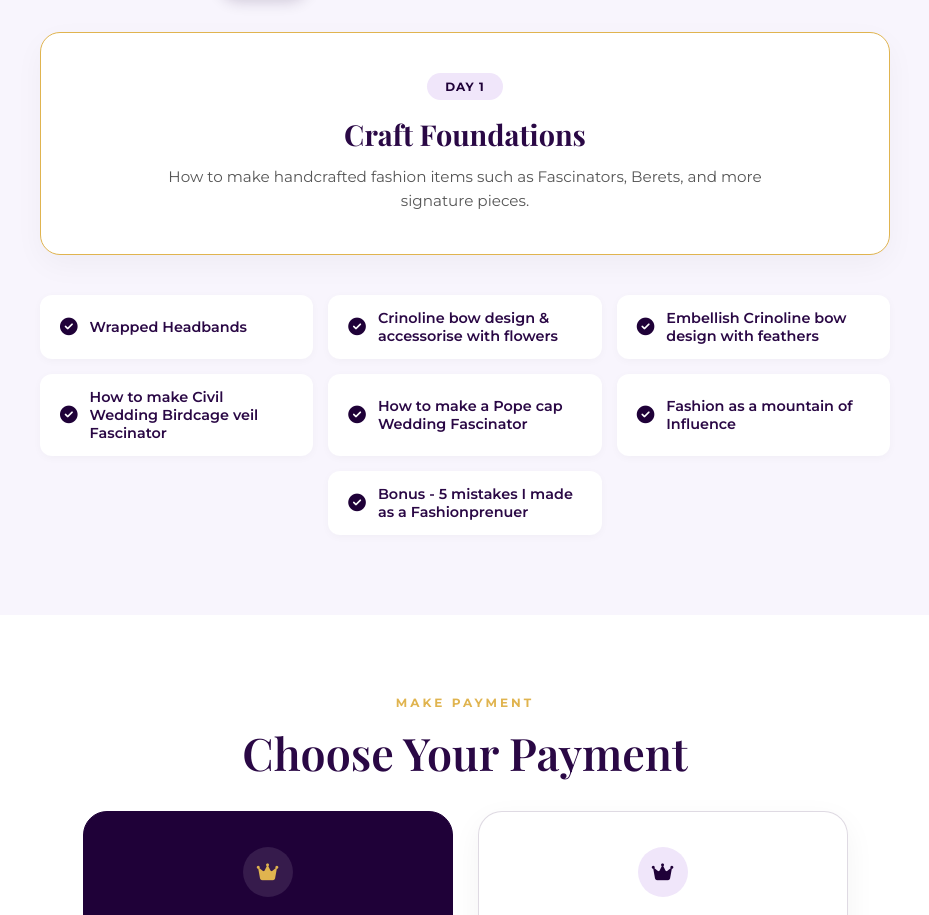
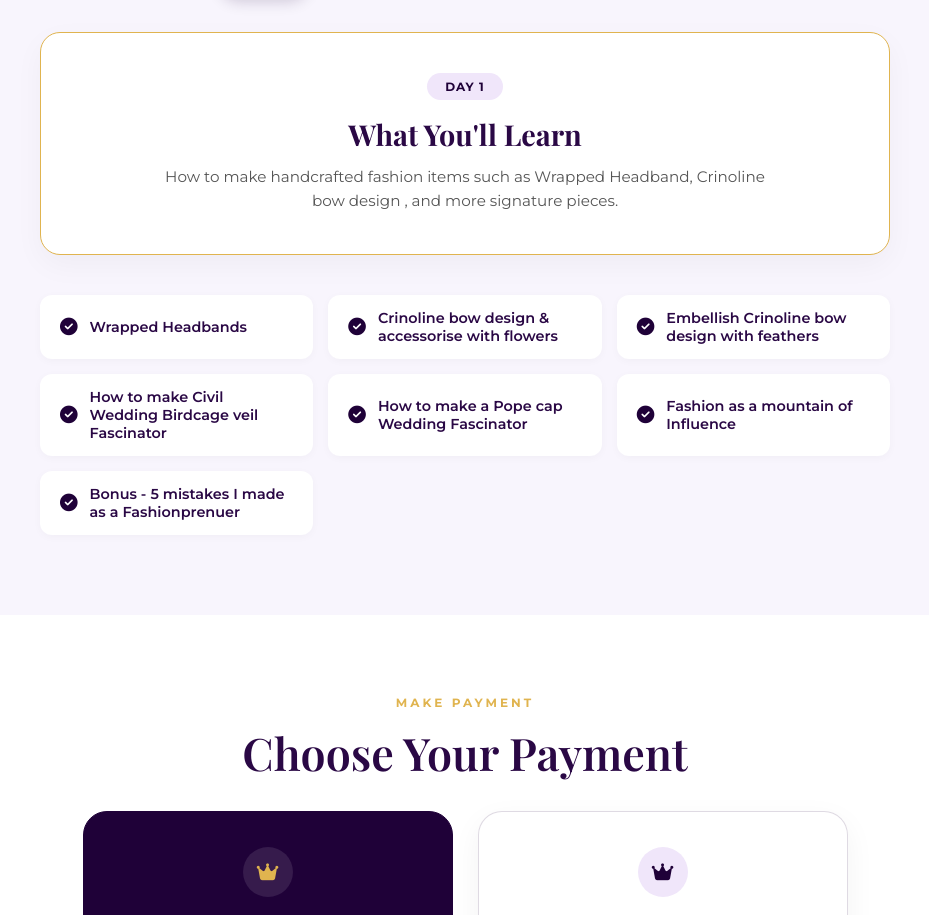
Before and after one commit to davidalade52-create/inner-beauty-palace, a website: page Frontend/index.html in a window 1280 px wide. Shown: the part 1347-2262 px from the top of the page, without its empty margins (175-1104 px from the left). Drawn offline with nearby package versions, Linux system fonts and the light colour scheme; a web font is replaced by a local one.

Commit message:
Update HTML copy

```diff
--- a/Frontend/index.html
+++ b/Frontend/index.html
@@ -73,9 +73,9 @@
 
             <div class="day-card">
                 <span class="day-badge" id="cardDayBadge">DAY 1</span>
-                <h3 class="card-day-title" id="cardDayTitle">Craft Foundations</h3>
+                <h3 class="card-day-title" id="cardDayTitle">What You'll Learn</h3>
                 <p class="card-day-desc" id="cardDayDesc">
-                    How to make handcrafted fashion items such as Fascinators, Berets, and more signature pieces.
+                    How to make handcrafted fashion items such as Wrapped Headband, Crinoline bow design , and more signature pieces.
                 </p>
             </div>
 
@@ -87,7 +87,6 @@
                 <div class="topic-pill"><i class="fa-solid fa-circle-check"></i><span>How to make Civil Wedding Birdcage veil Fascinator</span></div>
                 <div class="topic-pill"><i class="fa-solid fa-circle-check"></i><span>How to make a Pope cap Wedding Fascinator</span></div>
                 <div class="topic-pill"><i class="fa-solid fa-circle-check"></i><span>Fashion as a mountain of Influence</span></div>
-                <br>
                 <div class="topic-pill"><i class="fa-solid fa-circle-check"></i><span>Bonus - 5 mistakes I made as a Fashionprenuer</span></div>
             </div>
         </div>
```
